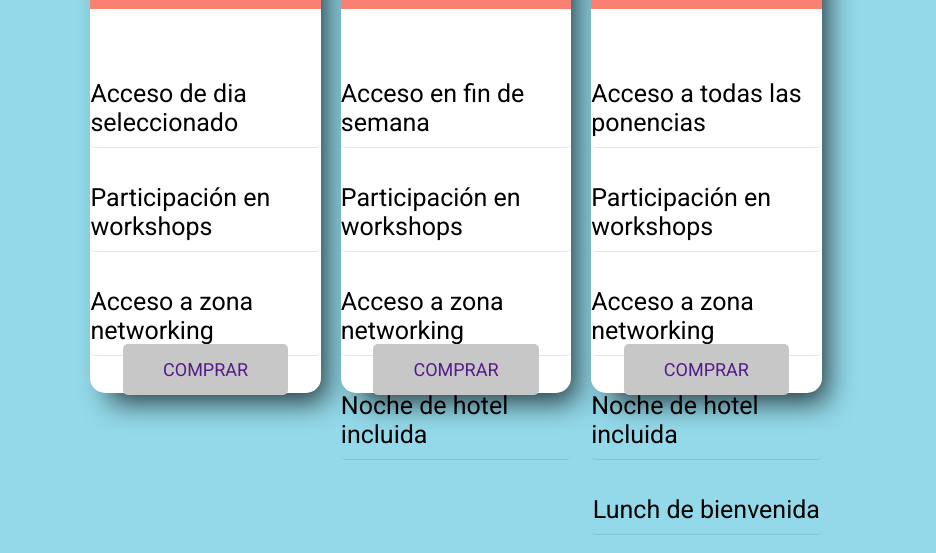
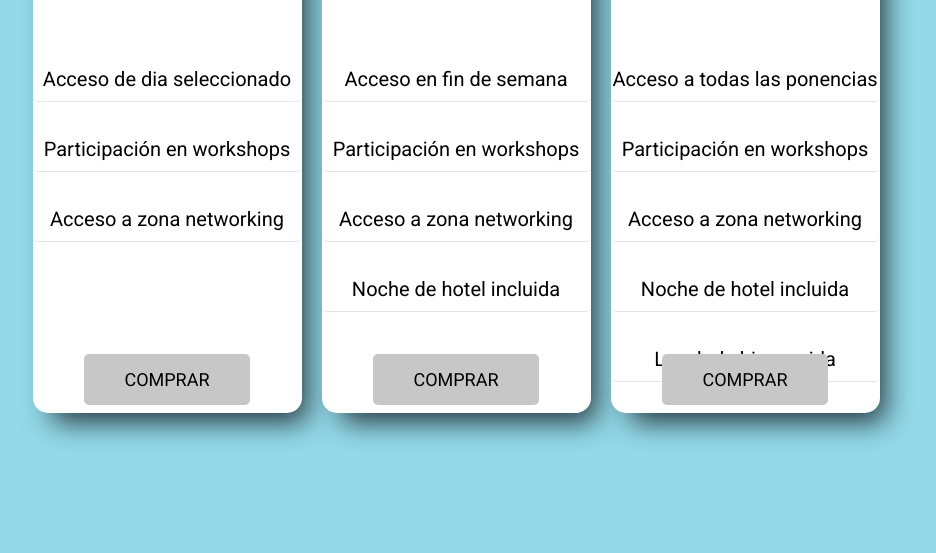
Before and after one commit to Sebastian08LR/practicaModeladoEnCaja, a plain HTML site: page index.html in a window 1280 px wide. Shown: the part 247-800 px from the top of the page, without its empty margins (184-1120 px from the left). Drawn offline with Linux system fonts and the light colour scheme.

Commit message:
feat: :sparkles: Arregla algunas medidas de las cards para que el texto al disminuir el tamaño de la pantalla no se desborde el contenido

```diff
--- a/css/style.css
+++ b/css/style.css
@@ -10,14 +10,16 @@
     height: 100%;
     justify-content: center;
     align-items: center;
-    background-color: #93d9e9 ;
+    background-color: #93d9e9;
 }
 .card{
     display: flex;
     position: relative;
     flex-direction: column;
     box-sizing: border-box;
-    height: 60%;
+    min-height: 480px;
+    min-width: 269px;
+    height: 65%;
     width: 18%;
     margin: 10px;
     border-radius: 15px;
@@ -43,6 +45,7 @@
     box-sizing: border-box;
     display: flex;
     flex-direction: column;
+    white-space: nowrap;
     padding-top: 35px;
     height: 70%;
     width: 100%;
@@ -51,7 +54,7 @@
     list-style: none;
     display: flex;
     justify-content: center;
-    font-size: 25px;
+    font-size: 20px;
     margin-top: 35px;
     padding-bottom: 10px ;
     border-bottom: 1px solid rgba(0, 0, 0, 0.1) ;
@@ -71,8 +74,16 @@
     align-self: center;
     text-decoration: none;
     padding: 15px 40px 15px 40px;
+    margin-bottom: 15px;
     border-radius: 5px;
     background-color: #C7C7C7;
     font-size: 18PX;
+    color: black;
     font-family: "Roboto", sans-serif;
 }
+.card .button a:hover{
+    scale: 1.1;
+    transform: translateY(-10px);
+    transition: 0.3s ease;
+    background-color: salmon;
+}
```
